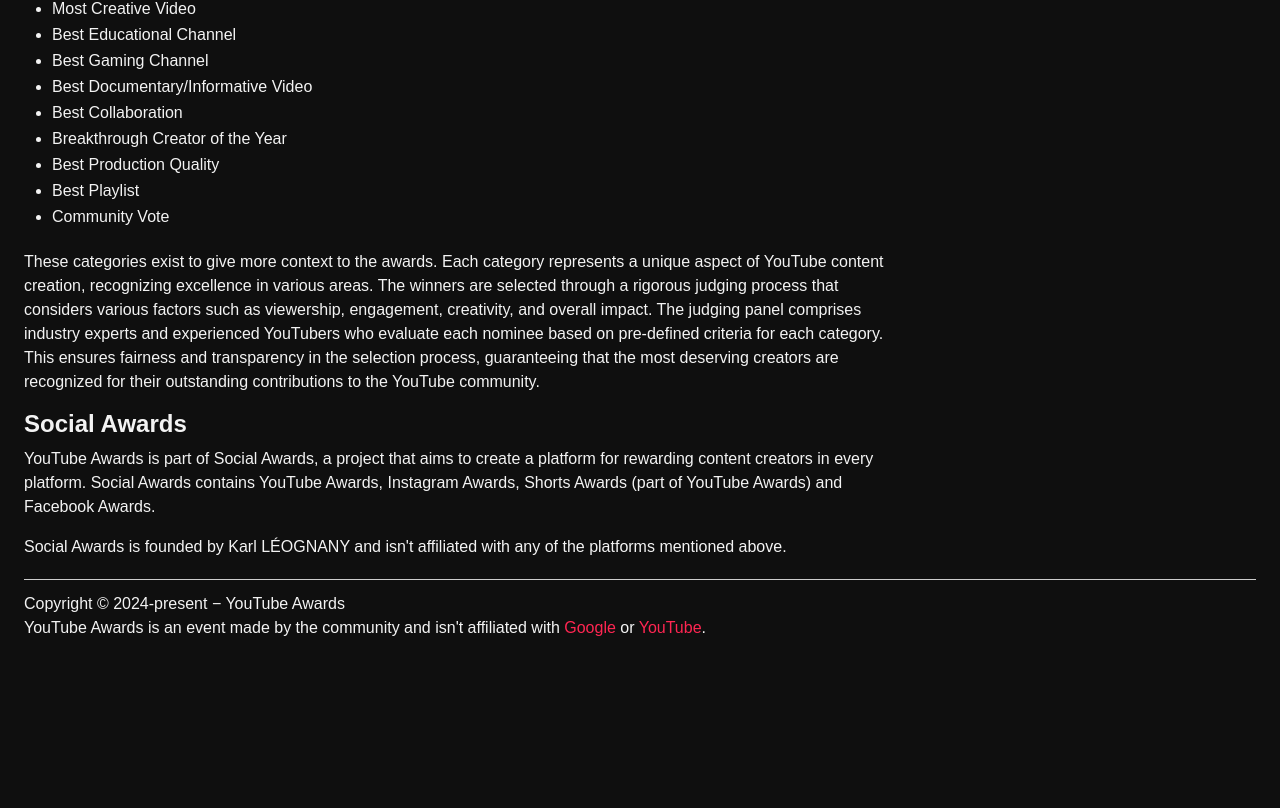
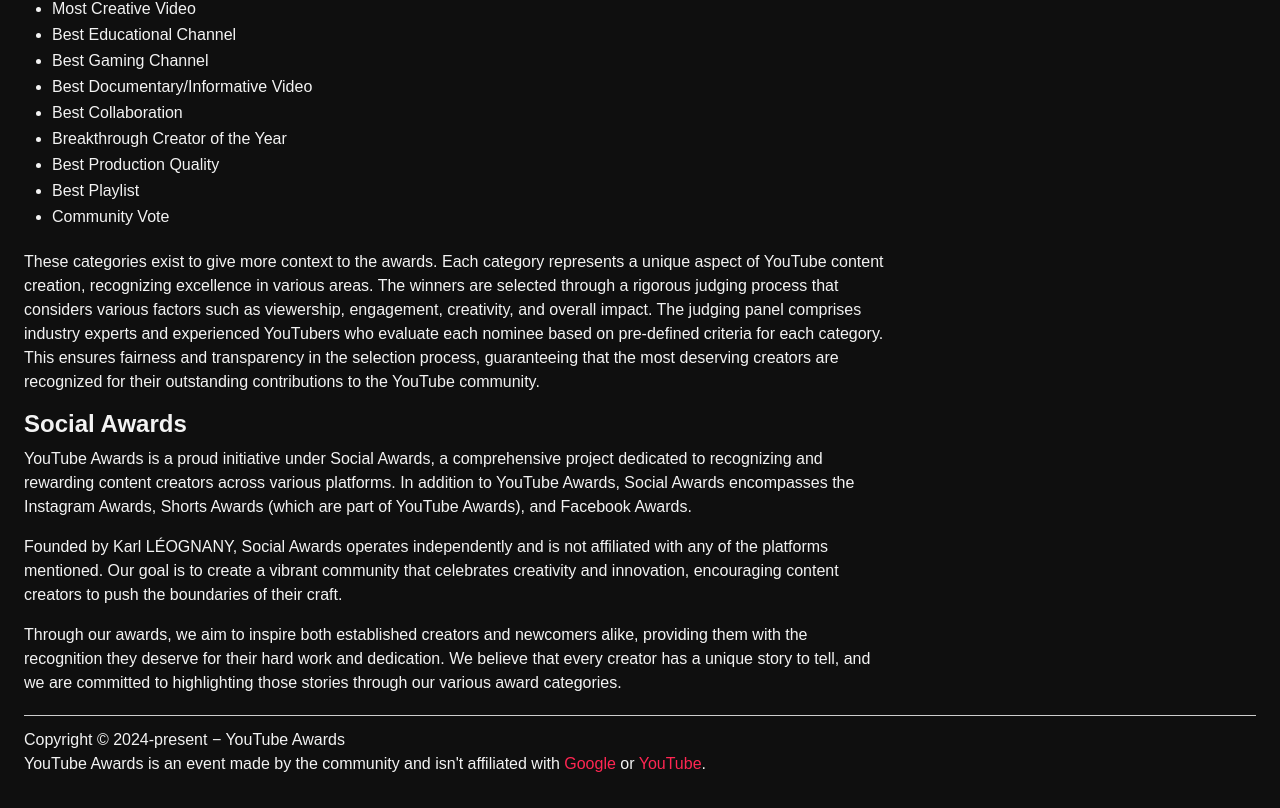
Before and after one commit to YouTube-Awards/YouTubeAwards-Website, a Vue app: page /about in a window 1280 px wide. Shown: the part 386-1194 px from the top of the page. Before the commit the page ends 1058 px from the top, so only its background shows below. Built offline with nearby package versions, Linux system fonts and the light colour scheme.

Commit message:
New about page pt.3: main project section

```diff
--- a/src/views/AboutView.vue
+++ b/src/views/AboutView.vue
@@ -32,10 +32,12 @@
 
 		<section>
 			<h2>{{ site_main_project }}</h2>
-			<!-- Need to rewrite this section -->
-			<p>{{ site_name }} is part of {{ site_main_project }}, a project that aims to create a platform for rewarding content creators in every platform.
-			{{ site_main_project }} contains {{ site_name }}, Instagram Awards, Shorts Awards (part of {{ site_name }}) and Facebook Awards.</p>
-			<p>{{ site_main_project }} is founded by {{ site_founder }} and isn't affiliated with any of the platforms mentioned above.</p>
+			<p>{{ site_name }} is a proud initiative under {{ site_main_project }}, a comprehensive project dedicated to recognizing and rewarding content creators across various platforms.
+			In addition to {{ site_name }}, {{ site_main_project }} encompasses the Instagram Awards, Shorts Awards (which are part of {{ site_name }}), and Facebook Awards.</p>
+			<p>Founded by {{ site_founder }}, {{ site_main_project }} operates independently and is not affiliated with any of the platforms mentioned. Our goal is to create a vibrant community
+			that celebrates creativity and innovation, encouraging content creators to push the boundaries of their craft.</p>
+			<p>Through our awards, we aim to inspire both established creators and newcomers alike, providing them with the recognition they deserve for their hard work and dedication.
+			We believe that every creator has a unique story to tell, and we are committed to highlighting those stories through our various award categories.</p>
 		</section>
 	</section>
 </template>
```
